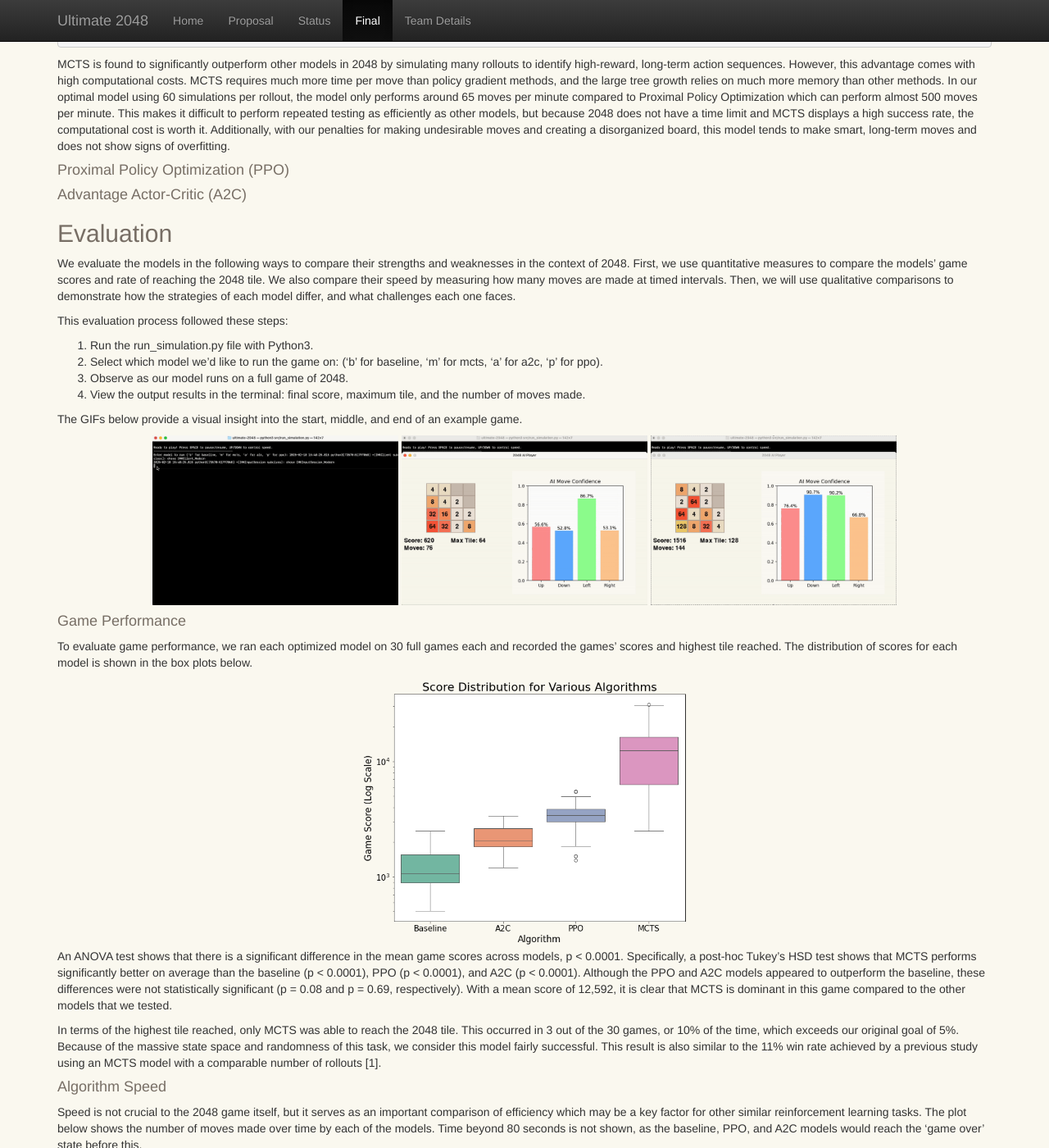
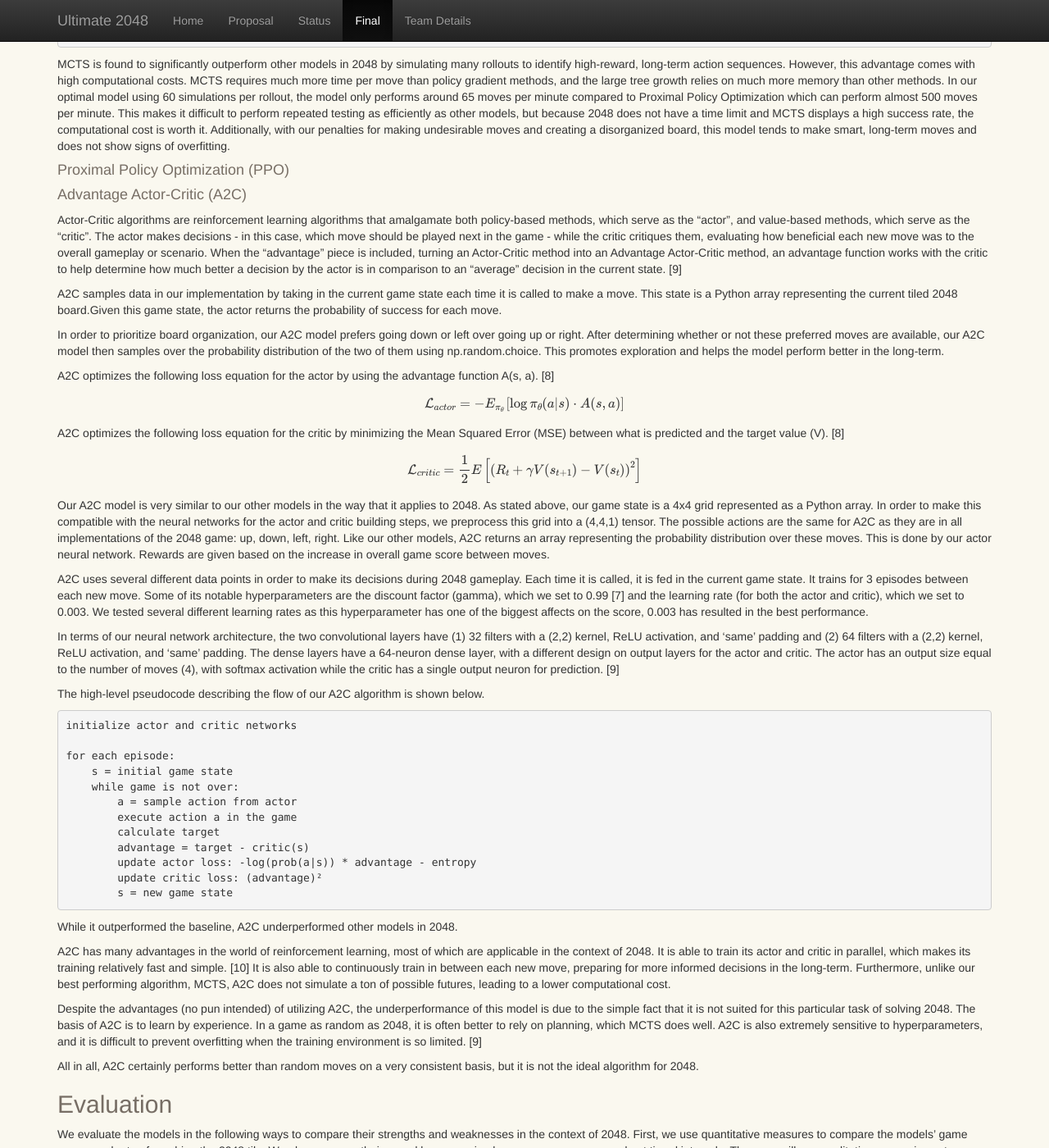
Before and after one commit to AnthonyCusi/ultimate-2048, a Jekyll site: the page built from docs/final.md, in a window 1280 px wide and 1400 px high, scrolled down 1638 px. Shown: the whole window at 82% size. Built offline with Jekyll 4.4.1, drawn with Linux system fonts in a browser that asks for light colours; formulas are drawn with MathJax 3; some of the changed text lies outside the part shown.

Commit message:
added a2c section

````diff
--- a/docs/final.md
+++ b/docs/final.md
@@ -65,6 +65,54 @@ MCTS is found to significantly outperform other models in 2048 by simulating man
 
 
 #### Advantage Actor-Critic (A2C)
+Actor-Critic algorithms are reinforcement learning algorithms that amalgamate both policy-based methods, which serve as the "actor", and value-based methods, which serve as the "critic". The actor makes decisions - in this case, which move should be played next in the game - while the critic critiques them, evaluating how beneficial each new move was to the overall gameplay or scenario. When the "advantage" piece is included, turning an Actor-Critic method into an Advantage Actor-Critic method, an advantage function works with the critic to help determine how much better a decision by the actor is in comparison to an "average" decision in the current state. [9]
+
+A2C samples data in our implementation by taking in the current game state each time it is called to make a move. This state is a Python array representing the current tiled 2048 board.Given this game state, the actor returns the probability of success for each move.
+
+In order to prioritize board organization, our A2C model prefers going down or left over going up or right.  After determining whether or not these preferred moves are available, our A2C model then samples over the probability distribution of the two of them using np.random.choice. This promotes exploration and helps the model perform better in the long-term.
+
+A2C optimizes the following loss equation for the actor by using the advantage function A(s, a). [8]
+
+$$
+\mathcal{L}_{actor} = -E_{\pi_\theta} \left[ \log \pi_\theta(a | s) \cdot A(s, a) \right]
+$$
+
+A2C optimizes the following loss equation for the critic by minimizing the Mean Squared Error (MSE) between what is predicted and the target value (V). [8]
+
+$$
+\mathcal{L}_{critic} = \frac{1}{2} E \left[ \left( R_t + \gamma V(s_{t+1}) - V(s_t) \right)^2 \right]
+$$
+
+Our A2C model is very similar to our other models in the way that it applies to 2048. As stated above, our game state is a 4x4 grid represented as a Python array. In order to make this compatible with the neural networks for the actor and critic building steps, we preprocess this grid into a (4,4,1) tensor. The possible actions are the same for A2C as they are in all implementations of the 2048 game: up, down, left, right. Like our other models, A2C returns an array representing the probability distribution over these moves. This is done by our actor neural network. Rewards are given based on the increase in overall game score between moves.
+
+A2C uses several different data points in order to make its decisions during 2048 gameplay. Each time it is called, it is fed in the current game state. It trains for 3 episodes between each new move.  Some of its notable hyperparameters are the discount factor (gamma), which we set to 0.99 [7] and the learning rate (for both the actor and critic), which we set to 0.003.  We tested several different learning rates as this hyperparameter has one of the biggest affects on the score, 0.003 has resulted in the best performance.
+
+In terms of our neural network architecture, the two convolutional layers have (1) 32 filters with a (2,2) kernel, ReLU activation, and 'same' padding and (2) 64 filters with a (2,2) kernel, ReLU activation, and 'same' padding.  The dense layers have a 64-neuron dense layer, with a different design on output layers for the actor and critic.  The actor has an output size equal to the number of moves (4), with softmax activation while the critic has a single output neuron for prediction. [9]
+
+The high-level pseudocode describing the flow of our A2C algorithm is shown below.
+```
+initialize actor and critic networks
+
+for each episode:
+    s = initial game state
+    while game is not over:
+        a = sample action from actor
+        execute action a in the game
+        calculate target
+        advantage = target - critic(s)
+        update actor loss: -log(prob(a|s)) * advantage - entropy
+        update critic loss: (advantage)²
+        s = new game state
+```
+
+While it outperformed the baseline, A2C underperformed other models in 2048.
+
+A2C has many advantages in the world of reinforcement learning, most of which are applicable in the context of 2048.  It is able to train its actor and critic in parallel, which makes its training relatively fast and simple. [10]  It is also able to continuously train in between each new move, preparing for more informed decisions in the long-term.  Furthermore, unlike our best performing algorithm, MCTS, A2C does not simulate a ton of possible futures, leading to a lower computational cost.
+
+Despite the advantages (no pun intended) of utilizing A2C, the underperformance of this model is due to the simple fact that it is not suited for this particular task of solving 2048.  The basis of A2C is to learn by experience.  In a game as random as 2048, it is often better to rely on planning, which MCTS does well.  A2C is also extremely sensitive to hyperparameters, and it is difficult to prevent overfitting when the training environment is so limited. [9]
+
+All in all, A2C certainly performs better than random moves on a very consistent basis, but it is not the ideal algorithm for 2048.
+
 
 ## Evaluation
 We evaluate the models in the following ways to compare their strengths and weaknesses in the context of 2048. First, we use quantitative measures to compare the models' game scores and rate of reaching the 2048 tile. We also compare their speed by measuring how many moves are made at timed intervals. Then, we will use qualitative comparisons to demonstrate how the strategies of each model differ, and what challenges each one faces.
@@ -132,6 +180,8 @@ Referenced Papers and Resources:
 - [6] https://www.chessprogramming.org/UCT
 - [7] https://blogs.oracle.com/ai-and-datascience/post/reinforcement-learning-q-learning-made-simple
 - [8] https://medium.com/@dixitaniket76/advantage-actor-critic-a2c-algorithm-explained-and-implemented-in-pytorch-dc3354b60b50
+- [9] https://www.geeksforgeeks.org/actor-critic-algorithm-in-reinforcement-learning/
+- [10] https://schneppat.com/advantage-actor-critic_a2c.html
 
 AI Tools:
 - Used ChatGPT in line with other online resources to gain a better understanding of the algorithms before implementation (i.e. had the chatbot summarize, give use case examples, etc.)
````
Also changed, not shown: other parts of docs/final.md (+1 -1 lines).
